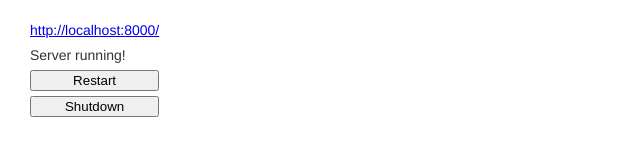
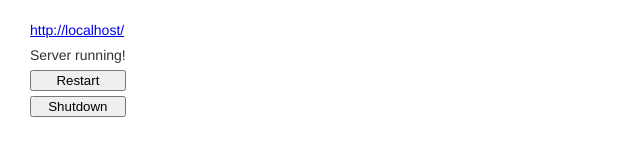
Before and after one commit to ericchase/tool--basic-web-server, a plain HTML site: page console.html in a window 1280 px wide. Shown: the whole page, without its empty margins (0-640 px from the left). Drawn offline with Linux system fonts and the light colour scheme; no server answers.

Commit message:
fix: update self link to actual address
Signed-off-by: ericchase <github@eric.addymail.com>

```diff
--- a/console.html
+++ b/console.html
@@ -29,12 +29,13 @@
         flex-direction: column;
         gap: 5px;
     }
+
 </style>
 
 <body>
     <div class="row">
         <div class="column">
-            <a href="http://localhost:8000/">http://localhost:8000/</a>
+            <a id="self-link" href="http://localhost:8000/">http://localhost:8000/</a>
             <span id="status">Server running!</span>
             <button id="restart">Restart</button>
             <button id="shutdown">Shutdown</button>
@@ -50,6 +51,12 @@
 </body>
 
 <script>
+    const url = `${location.protocol}//${location.host}`;
+    const self_link = document.querySelector('#self-link');
+    self_link.setAttribute('href', url);
+    self_link.innerText = self_link;
+
+
     function refresh(ms) {
         setTimeout("location.reload(true);", ms);
     }
```
